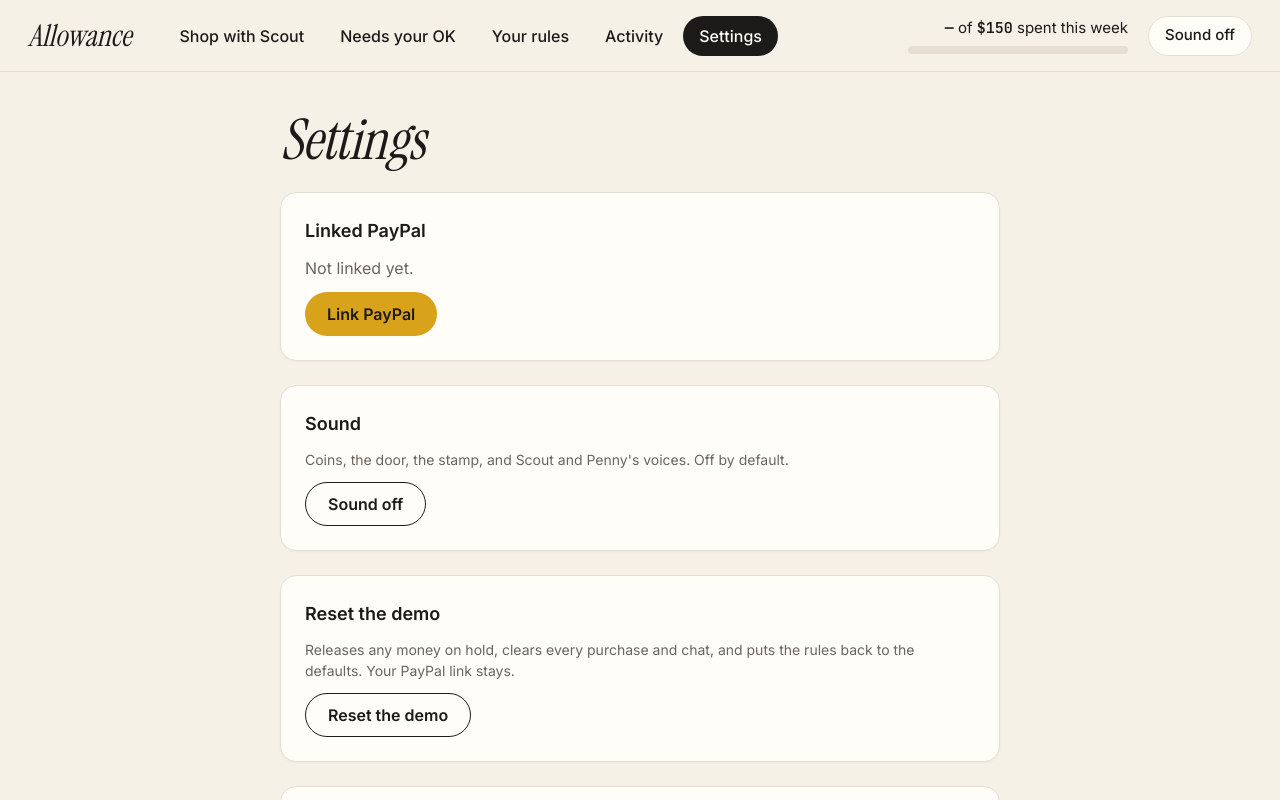
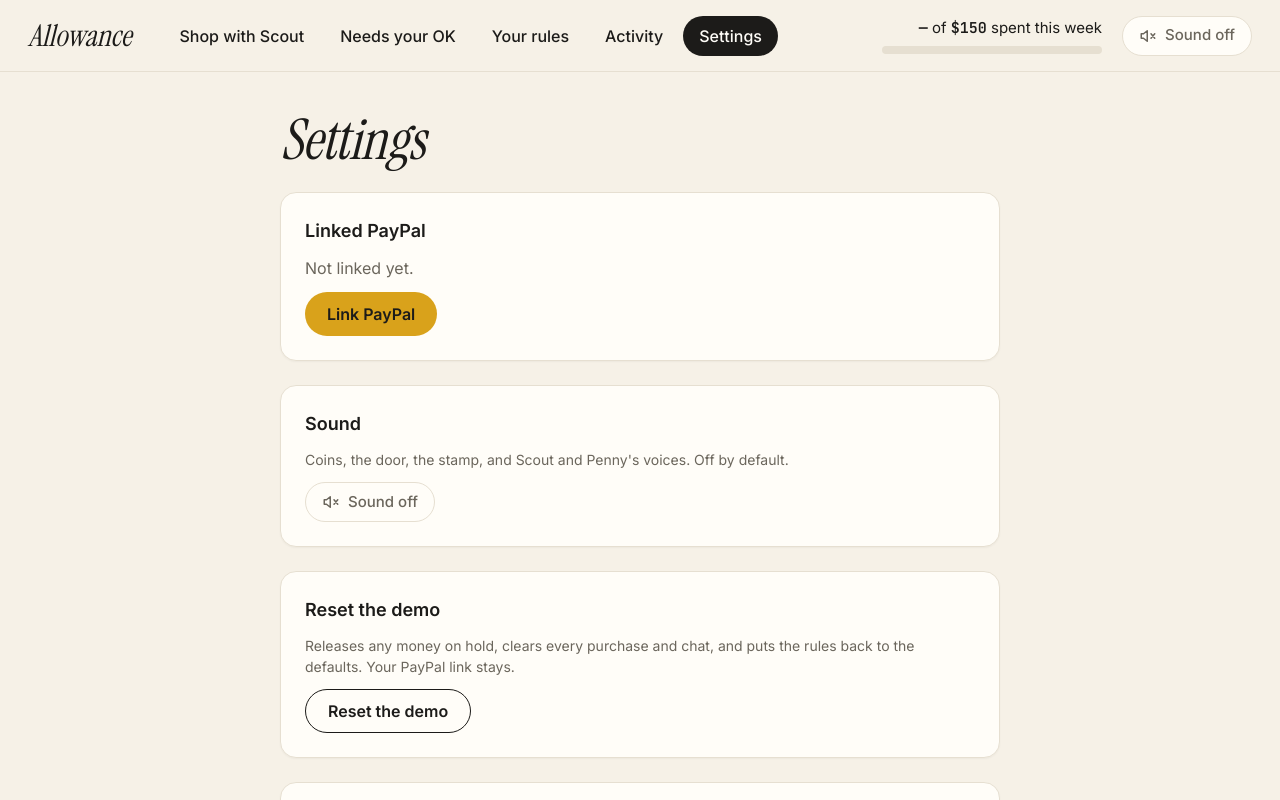
Before and after one commit to shrey-Bish/allowance, a Next.js app: page /settings in a window 1280 px wide. Built offline with nearby package versions, Linux system fonts and the light colour scheme; no server answers; the database is empty.

Commit message:
Sound toggle: filled pill + speaker icon when on, crossed speaker when off

```diff
--- a/components/settings/settings-screen.tsx
+++ b/components/settings/settings-screen.tsx
@@ -1,6 +1,7 @@
 "use client";
 import { useState } from "react";
 import { Button, Card } from "@/components/ui";
+import { SoundToggle } from "@/components/shell/app-header";
 import { usePrefs } from "@/components/shell/prefs";
 import { notifyRefresh, useBudget } from "@/components/shell/use-budget";
 
@@ -52,7 +53,7 @@ export function SettingsScreen() {
         <Card className="flex flex-col gap-3 p-6">
           <div className="text-[18px] font-semibold">Sound</div>
           <div className="text-[14px] text-muted">Coins, the door, the stamp, and Scout and Penny&apos;s voices. Off by default.</div>
-          <div><Button variant="outline" aria-pressed={sound} onClick={() => setSound(!sound)}>{sound ? "Sound on" : "Sound off"}</Button></div>
+          <div><SoundToggle sound={sound} onToggle={() => setSound(!sound)} className="inline-flex" /></div>
         </Card>
 
         <Card className="flex flex-col gap-3 p-6">
--- a/components/shell/app-header.tsx
+++ b/components/shell/app-header.tsx
@@ -53,14 +53,23 @@ export function AppHeader() {
             Plain view
           </button>
         ) : null}
-        {!record ? (
-          <button type="button" aria-pressed={sound} onClick={() => setSound(!sound)}
-            className="hidden h-10 cursor-pointer whitespace-nowrap rounded-full border border-line bg-card px-4 text-[15px] font-medium hover:border-[#B8AE9C] focus-visible:outline-3 focus-visible:outline-ink focus-visible:outline-offset-2 md:block">
-            {sound ? "Sound on" : "Sound off"}
-          </button>
-        ) : null}
+        {!record ? <SoundToggle sound={sound} onToggle={() => setSound(!sound)} className="hidden md:inline-flex" /> : null}
         {budget && budget.paypalMode === "mock" ? <span className="hidden whitespace-nowrap rounded-full border border-line px-3 py-1 font-mono text-[12px] text-muted min-[1600px]:inline" title="PAYPAL_MODE=mock — labelled fake payment ids, no PayPal calls">mock payments</span> : null}
       </div>
     </header>
   );
 }
+
+/** Sound on = filled dark pill with a speaker; off = outline pill with a crossed speaker. */
+export function SoundToggle({ sound, onToggle, className = "" }: { sound: boolean; onToggle: () => void; className?: string }) {
+  return (
+    <button type="button" aria-pressed={sound} onClick={onToggle} title={sound ? "Sound is on — click to mute" : "Sound is off — click to turn on"}
+      className={`h-10 cursor-pointer items-center gap-2 whitespace-nowrap rounded-full border px-4 text-[15px] font-medium transition-colors focus-visible:outline-3 focus-visible:outline-offset-2 ${sound ? "border-ink bg-ink text-card focus-visible:outline-gold" : "border-line bg-card text-muted hover:border-[#B8AE9C] focus-visible:outline-ink"} ${className}`}>
+      <svg width="18" height="18" viewBox="0 0 24 24" fill="none" stroke="currentColor" strokeWidth="2" strokeLinecap="round" strokeLinejoin="round" aria-hidden>
+        <path d="M11 5L6 9H3v6h3l5 4V5z" />
+        {sound ? <><path d="M15.5 8.5a5 5 0 0 1 0 7" /><path d="M18.5 5.5a9 9 0 0 1 0 13" /></> : <path d="M16 9l5 6M21 9l-5 6" />}
+      </svg>
+      {sound ? "Sound on" : "Sound off"}
+    </button>
+  );
+}
```
